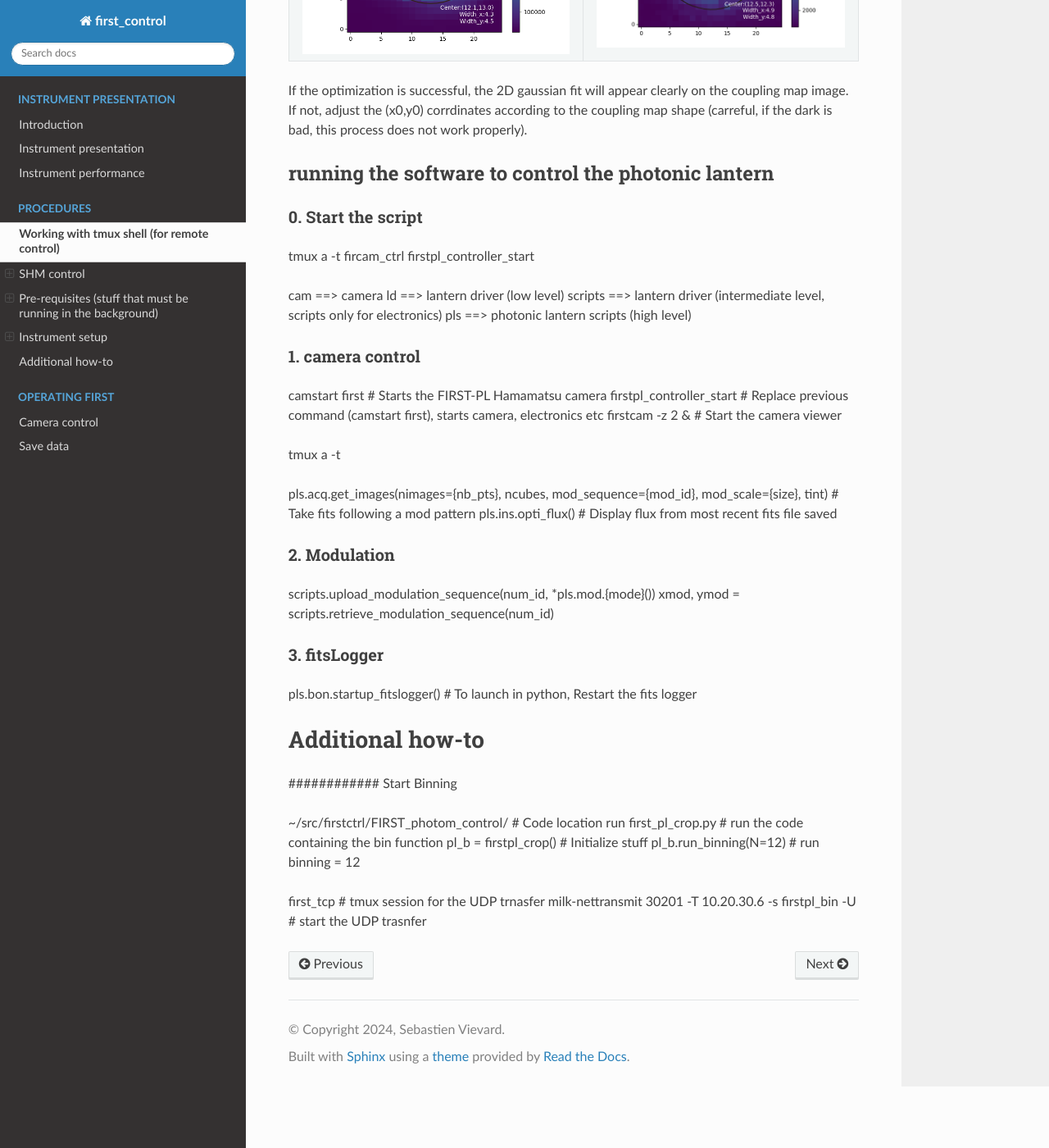
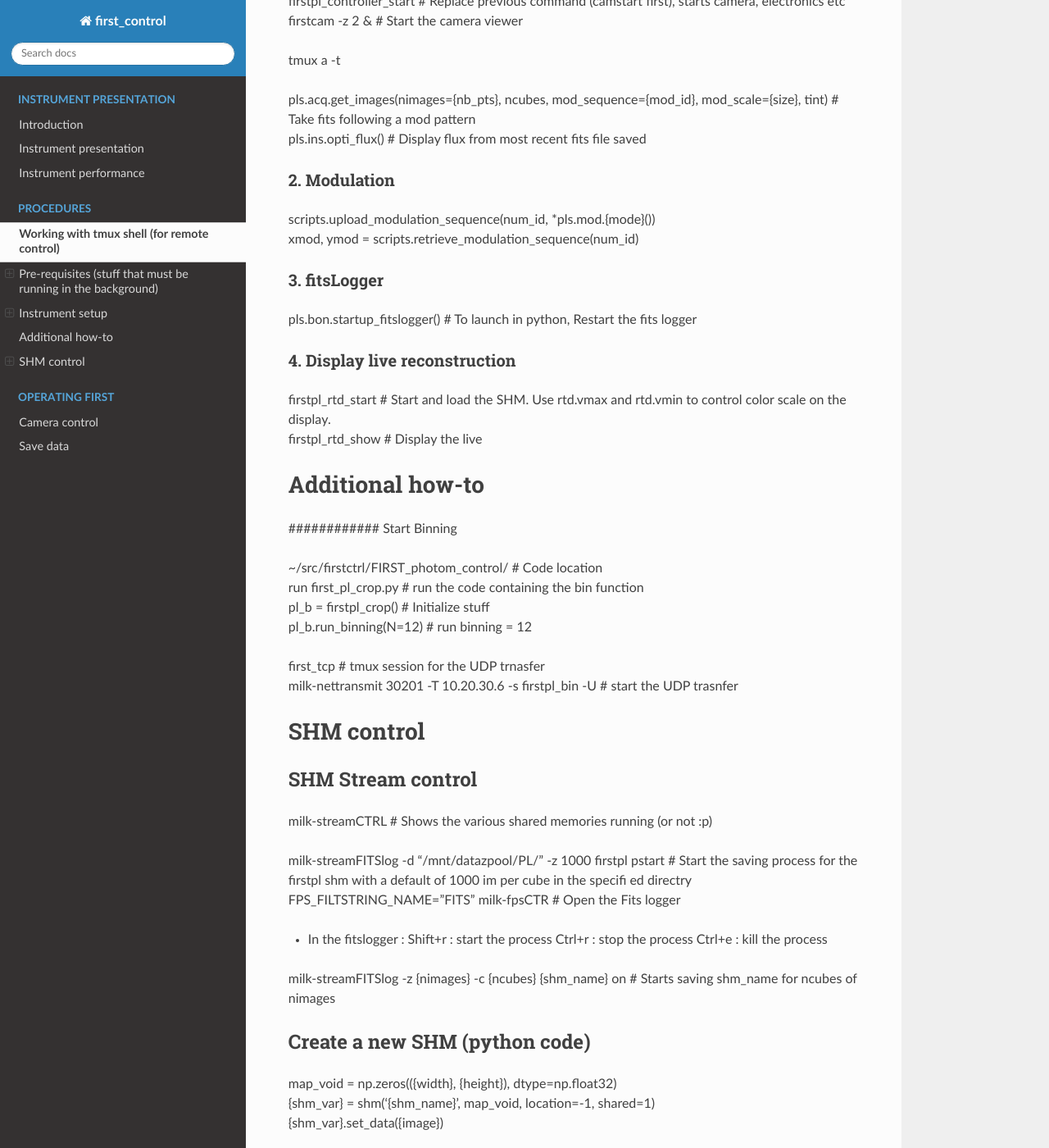
Before and after one commit to scexao-org/first_control, a Sphinx documentation site: the page built from source/instrument_setup.md, in a window 1280 px wide and 1400 px high, scrolled down 3367 px. Shown: the whole window at 82% size. Built offline with Sphinx 7.4.7 and the Read the Docs theme 3.1.0, drawn with Linux system fonts in a browser that asks for light colours; pages that are not in the unit, such as notebooks, are missing from menus; some of the changed text lies outside the part shown.

Commit message:
re-orginase

```diff
--- a/source/instrument_setup.md
+++ b/source/instrument_setup.md
@@ -2,38 +2,11 @@
 
 # Working with tmux shell (for remote control)
 
-tmux ls                                 # list tmux sessions
-tmux list-session                       # list tmux sessions
-tmux a -t {session-name}                # open a tmux session
-tmux new -s {session-name}              # create a new tmux session with a new name
-tmux rename -t {old-name} {new-name}    # rename an existing session
-
-# SHM control
-
-## SHM Stream control
-
-milk-streamCTRL                                                     # Shows the various shared memories running (or not :p)
-
-milk-streamFITSlog -d "/mnt/datazpool/PL/" -z 1000 firstpl pstart   # Start the saving process for the firstpl shm with a default of 1000 im per cube in the specifi
-ed directry
-FPS_FILTSTRING_NAME="FITS" milk-fpsCTR                              # Open the Fits logger
- - In the fitslogger :
-    Shift+r : start the process
-    Ctrl+r : stop the process
-    Ctrl+e : kill the process
-
-milk-streamFITSlog -z {nimages} -c {ncubes} {shm_name} on           # Starts saving shm_name for ncubes of nimages
-
-
-### Create a new SHM (python code)
-map_void          = np.zeros(({width}, {height}), dtype=np.float32)
-{shm_var}         = shm('{shm_name}', map_void, location=-1, shared=1)
-{shm_var}.set_data({image})
-
-### Display live reconstruction
-firstpl_rtd_start			# Start and load the SHM. Use rtd.vmax and rtd.vmin to control color scale on the display.
-firstpl_rtd_show			# Display the live
-
+tmux ls                                 # list tmux sessions <br />
+tmux list-session                       # list tmux sessions <br />
+tmux a -t {session-name}                # open a tmux session  <br />
+tmux new -s {session-name}              # create a new tmux session with a new name  <br />
+tmux rename -t {old-name} {new-name}    # rename an existing session <br />
 
 # Pre-requisites (stuff that must be running in the background)
 
@@ -104,12 +77,12 @@
 `pl_inj.whatyouwant`  <br />
 
 #### 2.1 Take a dark
-`pl_inj.acq_dark()`
+`pl_inj.acq_dark()` <br />
 - Option :
     - `vis_block = True/False` (adding the vis block in/out during dark measurement - check with VAMPIRES instrument when using this block)
 
 #### 2.2 Optimize the injection
-`pl_inj.optimization_raster(x0=98997,y0=173268,window_step=1000, channel_opt=0, n_raw=10, npt=19,Target='Your_Target')`
+`pl_inj.optimization_raster(x0=98997,y0=173268,window_step=1000, channel_opt=0, n_raw=10, npt=19,Target='Your_Target')` <br />
 
 |Injection optimization parameters||
 |-|-|
@@ -133,48 +106,75 @@
 ## running the software to control the photonic lantern
 
 ### 0. Start the script
-tmux a -t fircam_ctrl
-firstpl_controller_start
+tmux a -t fircam_ctrl <br />
+firstpl_controller_start <br />
 
-cam ==> camera
-ld ==> lantern driver (low level)
-scripts ==> lantern driver (intermediate level, scripts only for electronics)
-pls ==> photonic lantern scripts (high level)
+cam ==> camera <br />
+ld ==> lantern driver (low level) <br />
+scripts ==> lantern driver (intermediate level, scripts only for electronics) <br />
+pls ==> photonic lantern scripts (high level) <br />
 
 
 ### 1. camera control
 
 
-camstart first                          # Starts the FIRST-PL Hamamatsu camera
-firstpl_controller_start		# Replace previous command (camstart first), starts camera, electronics etc
-firstcam -z 2 &                         # Start the camera viewer
+camstart first                          # Starts the FIRST-PL Hamamatsu camera  <br />
+firstpl_controller_start		# Replace previous command (camstart first), starts camera, electronics etc <br />
+firstcam -z 2 &                         # Start the camera viewer <br />
 
-tmux a -t
+tmux a -t  <br />
 
-pls.acq.get_images(nimages={nb_pts}, ncubes, mod_sequence={mod_id}, mod_scale={size}, tint) # Take fits following a mod pattern
-pls.ins.opti_flux()			# Display flux from most recent fits file saved
+pls.acq.get_images(nimages={nb_pts}, ncubes, mod_sequence={mod_id}, mod_scale={size}, tint) # Take fits following a mod pattern <br />
+pls.ins.opti_flux()			# Display flux from most recent fits file saved <br />
 
 
 ### 2. Modulation
 
-scripts.upload_modulation_sequence(num_id, *pls.mod.{mode}())
-xmod, ymod = scripts.retrieve_modulation_sequence(num_id)
+scripts.upload_modulation_sequence(num_id, *pls.mod.{mode}()) <br />
+xmod, ymod = scripts.retrieve_modulation_sequence(num_id) <br />
 
 ### 3. fitsLogger
 
-pls.bon.startup_fitslogger()		# To launch in python, Restart the fits logger
+pls.bon.startup_fitslogger()		# To launch in python, Restart the fits logger <br />
 
+
+### 4. Display live reconstruction
+firstpl_rtd_start			# Start and load the SHM. Use rtd.vmax and rtd.vmin to control color scale on the display. <br />
+firstpl_rtd_show			# Display the live <br />
 
 
 # Additional how-to
 
 
-############ Start Binning
+############ Start Binning <br />
 
-~/src/firstctrl/FIRST_photom_control/    # Code location
-run first_pl_crop.py                     # run the code containing the bin function
-pl_b = firstpl_crop()                    # Initialize stuff
-pl_b.run_binning(N=12)                   # run binning = 12
+~/src/firstctrl/FIRST_photom_control/    # Code location <br />
+run first_pl_crop.py                     # run the code containing the bin function <br />
+pl_b = firstpl_crop()                    # Initialize stuff <br />
+pl_b.run_binning(N=12)                   # run binning = 12 <br />
 
-first_tcp                                                    # tmux session for the UDP trnasfer
-milk-nettransmit 30201 -T 10.20.30.6 -s firstpl_bin -U       # start the UDP trasnfer
+first_tcp                                                    # tmux session for the UDP trnasfer  <br />
+milk-nettransmit 30201 -T 10.20.30.6 -s firstpl_bin -U       # start the UDP trasnfer <br />
+
+
+# SHM control
+
+## SHM Stream control
+
+milk-streamCTRL                                                     # Shows the various shared memories running (or not :p)
+
+milk-streamFITSlog -d "/mnt/datazpool/PL/" -z 1000 firstpl pstart   # Start the saving process for the firstpl shm with a default of 1000 im per cube in the specifi
+ed directry
+FPS_FILTSTRING_NAME="FITS" milk-fpsCTR                              # Open the Fits logger
+ - In the fitslogger :
+    Shift+r : start the process
+    Ctrl+r : stop the process
+    Ctrl+e : kill the process
+
+milk-streamFITSlog -z {nimages} -c {ncubes} {shm_name} on           # Starts saving shm_name for ncubes of nimages
+
+
+## Create a new SHM (python code)
+map_void          = np.zeros(({width}, {height}), dtype=np.float32) <br />
+{shm_var}         = shm('{shm_name}', map_void, location=-1, shared=1) <br />
+{shm_var}.set_data({image})  <br />
```
